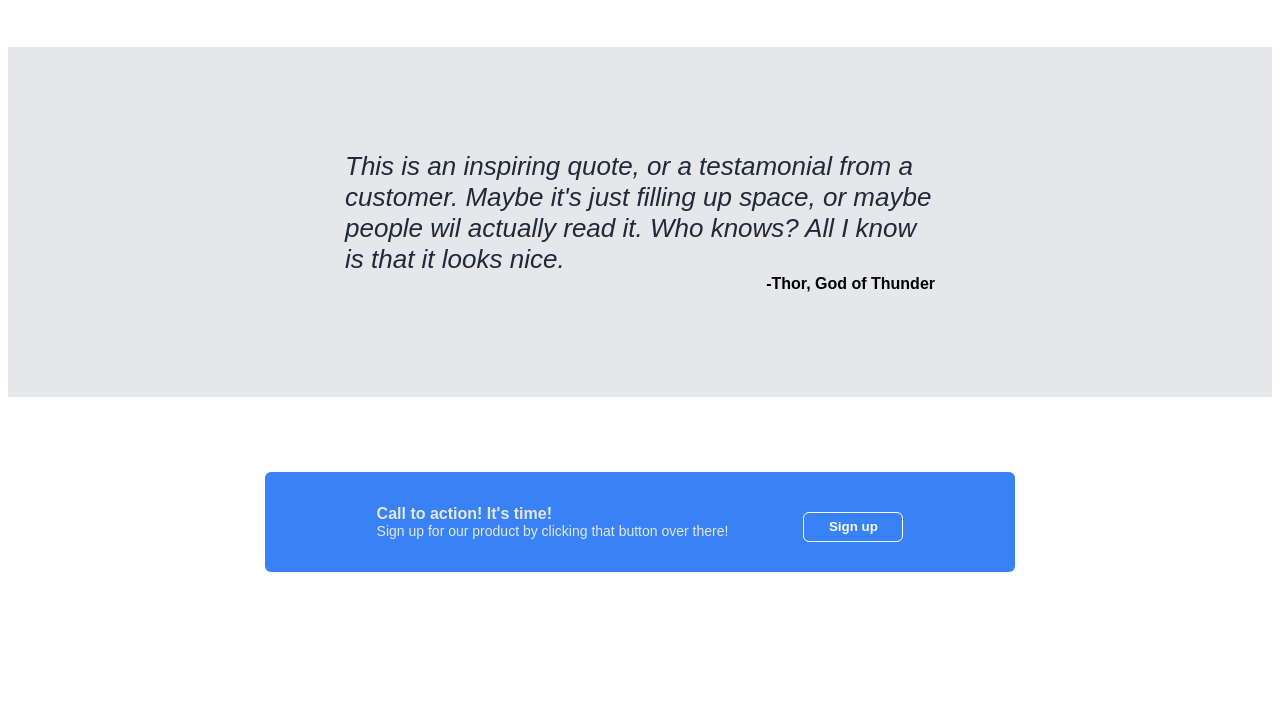
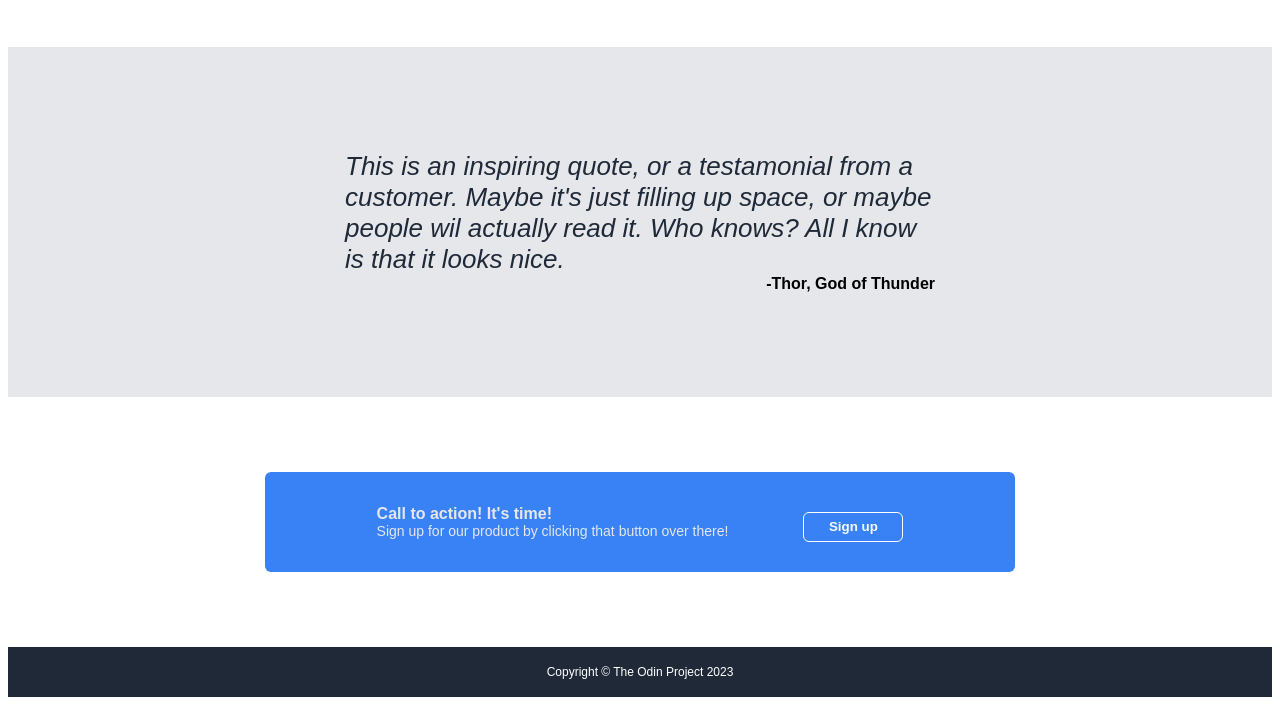
Before and after one commit to tyler0x/landing-page, a plain HTML site: page index.html in a window 1280 px wide. Shown: the part 671-1376 px from the top of the page. Before the commit the page ends 1326 px from the top, so only its background shows below. Drawn offline with Linux system fonts and the light colour scheme.

Commit message:
Add footer

```diff
--- a/index.html
+++ b/index.html
@@ -68,8 +68,9 @@
             </div>
             <button class="buttontwo">Sign up</button>
         </div>
+    </div>
 
-    </div>
+    <div class="footer">Copyright &#169; The Odin Project 2023</div>
 
 </body>
 </html>
--- a/style.css
+++ b/style.css
@@ -193,3 +193,13 @@ body {
     padding-bottom: 5px;
     border: white solid 1px;
 }
+
+.footer {
+    background-color: #1f2937;
+    display: flex;
+    justify-content: center;
+    align-items: center;
+    height: 50px;
+    color: white;
+    font-size: 12px;
+}
```
